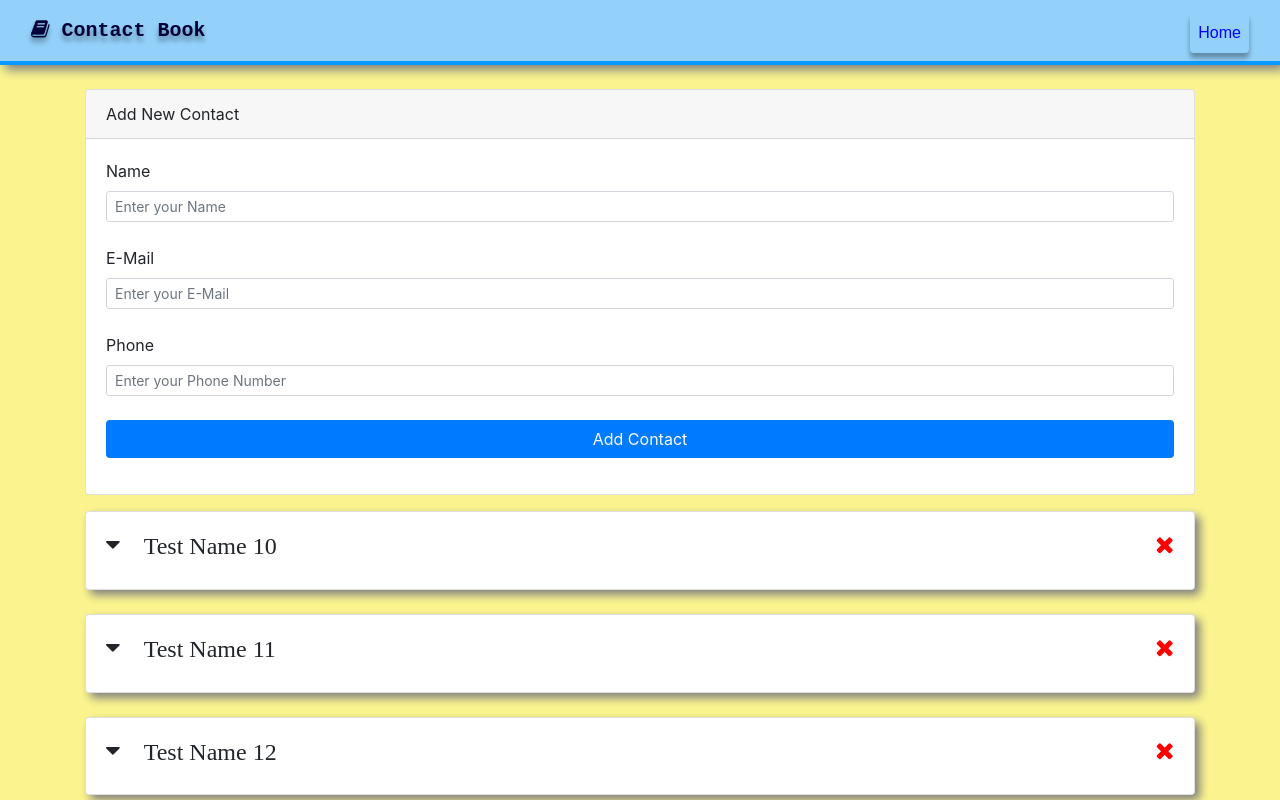
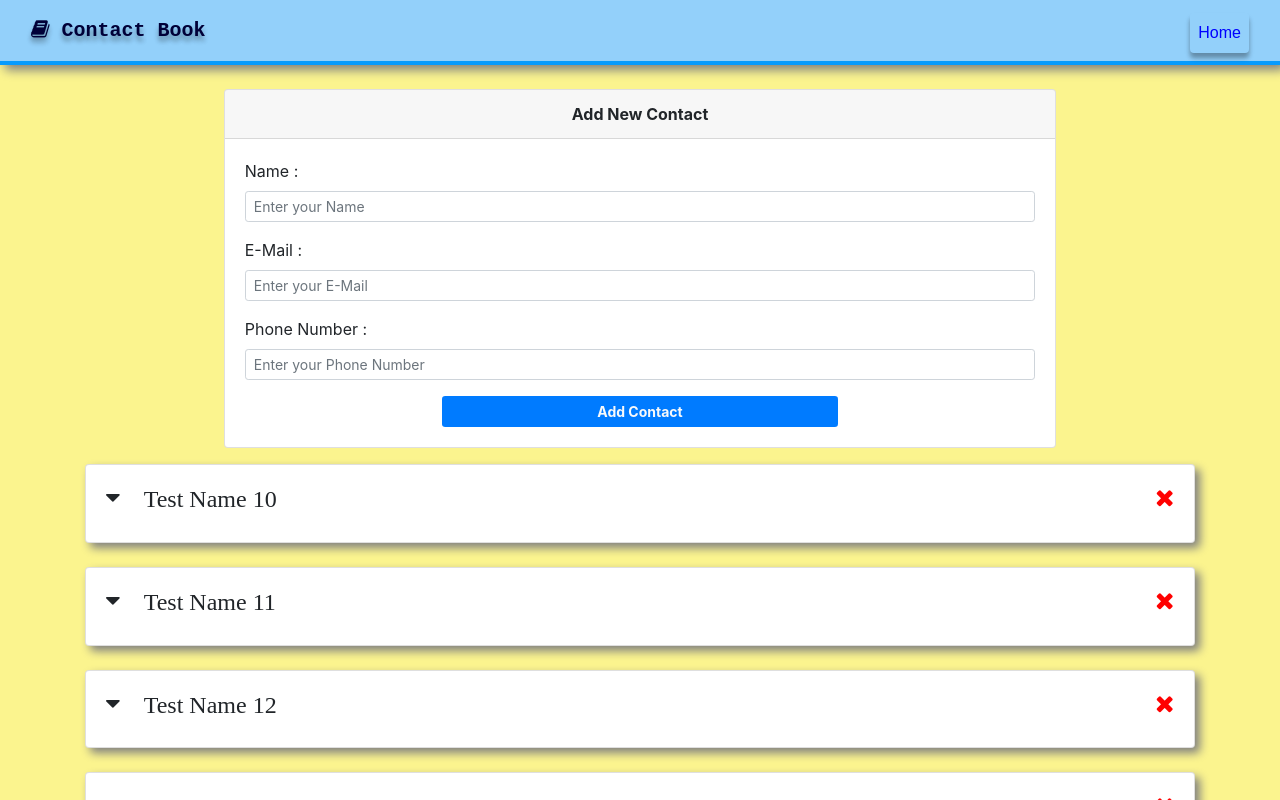
Before and after one commit to patel-himanshu/react-mini-projects, a React (Create React App) app in the folder contact-book/: page / in a window 1280 px wide. Shown: the top 800 px of the page. Built offline with nearby package versions, Linux system fonts and the light colour scheme.

Commit message:
Contact Book - Added form for adding contact

```diff
--- a/contact-book/package.json
+++ b/contact-book/package.json
@@ -7,6 +7,7 @@
     "@testing-library/react": "^11.2.5",
     "@testing-library/user-event": "^12.8.3",
     "bootstrap": "^4.6.0",
+    "classnames": "^2.2.6",
     "react": "^17.0.1",
     "react-dom": "^17.0.1",
     "react-scripts": "4.0.3",
--- /dev/null
+++ b/contact-book/src/components/FormInputField.js
@@ -0,0 +1,46 @@
+import React from "react";
+import PropTypes from "prop-types";
+import classnames from "classnames";
+
+const FormInputField = ({
+  label,
+  type,
+  name,
+  placeholder,
+  value,
+  onChange,
+  error,
+}) => {
+  return (
+    <div className="form-group">
+      <label htmlFor={name}>{label}</label>
+      <input
+        className={classnames("form-control form-control-sm", {
+          "is-invalid": error,
+        })}
+        type={type}
+        name={name}
+        placeholder={placeholder}
+        value={value}
+        onChange={onChange}
+      ></input>
+      {error && <div className="invalid-feedback">{error}</div>}
+    </div>
+  );
+};
+
+FormInputField.propTypes = {
+  label: PropTypes.string.isRequired,
+  type: PropTypes.string.isRequired,
+  name: PropTypes.string.isRequired,
+  placeholder: PropTypes.string.isRequired,
+  value: PropTypes.string.isRequired,
+  onChange: PropTypes.func.isRequired,
+  error: PropTypes.string.isRequired,
+};
+
+FormInputField.defaultProps = {
+  type: "text",
+};
+
+export default FormInputField;
--- a/contact-book/src/components/Header.css
+++ b/contact-book/src/components/Header.css
@@ -24,7 +24,7 @@ ul {
   color: blue;
   margin-top: 5px;
   padding-left: 2rem;
-  border: 2px solid blue;
+  border: 2px solid rgb(69, 69, 253);
   background-color: #46b5ff;
   box-shadow: 0 5px 6px rgba(0, 0, 0, 0.12), 0 5px 4px rgba(0, 0, 0, 0.24);
   /* text-shadow: 2px 2px 1px rgb(251, 244, 135); */
--- a/contact-book/src/components/contacts/AddContact.js
+++ b/contact-book/src/components/contacts/AddContact.js
@@ -1,12 +1,14 @@
 import React, { Component } from "react";
 import { Consumer } from "../../context";
-import uuid from "uuid";
+import FormInputField from "../FormInputField";
+import { v1 as uuid } from "uuid";
 
 export default class AddContact extends Component {
   state = {
     name: "",
     email: "",
     phone: "",
+    errors: {},
   };
 
   onFieldChange = (e) => {
@@ -16,6 +18,18 @@ export default class AddContact extends Component {
   onClickSubmit = (dispatch, e) => {
     e.preventDefault();
     const { name, email, phone } = this.state;
+    if (name === "") {
+      this.setState({ errors: { name: "Name is required" } });
+      return;
+    }
+    if (email === "") {
+      this.setState({ errors: { email: "E-Mail is required" } });
+      return;
+    }
+    if (phone === "") {
+      this.setState({ errors: { phone: "Phone Number is required" } });
+      return;
+    }
     const newContact = {
       id: uuid(),
       name,
@@ -29,11 +43,12 @@ export default class AddContact extends Component {
       name: "",
       email: "",
       phone: "",
+      errors: {},
     });
   };
 
   render() {
-    const { name, email, phone } = this.state;
+    const { name, email, phone, errors } = this.state;
 
     return (
       <Consumer>
@@ -41,51 +56,46 @@ export default class AddContact extends Component {
           const { dispatch } = value;
 
           return (
-            <div className="card mb-3">
-              <div className="card-header">Add New Contact</div>
+            <div className="card mb-3 w-75 mx-auto">
+              <div className="card-header font-weight-bold w-100 d-flex justify-content-center">
+                Add New Contact
+              </div>
               <div className="card-body">
                 <form onSubmit={this.onClickSubmit.bind(this, dispatch)}>
-                  <div className="form-group">
                   {/* Name Input */}
-                    <label htmlFor="name">Name</label>
-                    <input
-                      className="form-control form-control-sm"
-                      type="text"
+                  <FormInputField
+                    label="Name :"
                     name="name"
                     placeholder="Enter your Name"
                     value={name}
                     onChange={this.onFieldChange}
-                    ></input>
-                    <br />
+                    error={errors.name}
+                  />
                   {/* E-Mail Input */}
-                    <label htmlFor="email">E-Mail</label>
-                    <input
-                      className="form-control form-control-sm"
+                  <FormInputField
+                    label="E-Mail :"
                     type="email"
                     name="email"
                     placeholder="Enter your E-Mail"
                     value={email}
                     onChange={this.onFieldChange}
-                    ></input>
-                    <br />
+                    error={errors.email}
+                  />
                   {/* Phone Input */}
-                    <label htmlFor="phone">Phone</label>
-                    <input
-                      className="form-control form-control-sm"
-                      type="number"
+                  <FormInputField
+                    label="Phone Number :"
                     name="phone"
                     placeholder="Enter your Phone Number"
                     value={phone}
                     onChange={this.onFieldChange}
-                    ></input>
-                    <br />
+                    error={errors.phone}
+                  />
                   {/* Submit Button */}
                   <input
-                      className="btn btn-block bg-primary text-light"
+                    className="btn btn-sm btn-block bg-primary text-light font-weight-bold w-50 mx-auto"
                     type="submit"
                     value="Add Contact"
                   ></input>
-                  </div>
                 </form>
               </div>
             </div>
```
Also changed, not shown: 1 other file (tests, documents, lock files or other folders). Lines whose indentation alone changed are shown as unchanged.
